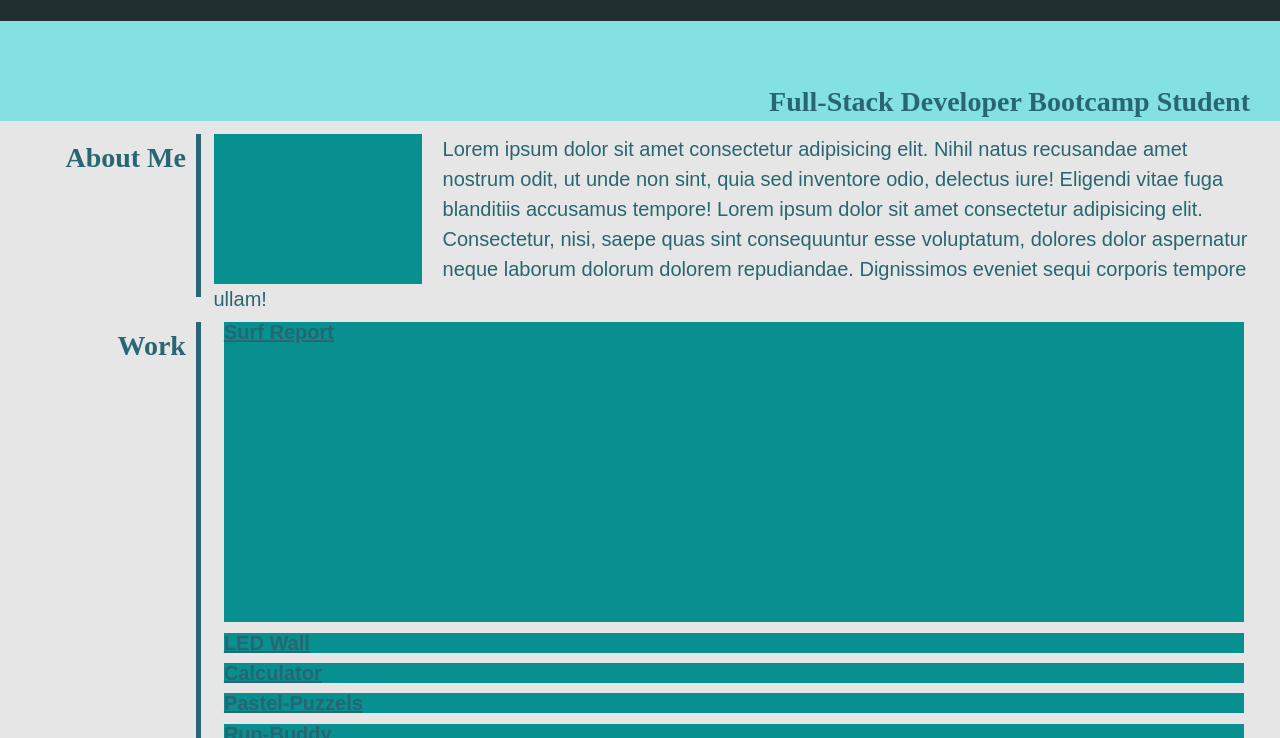
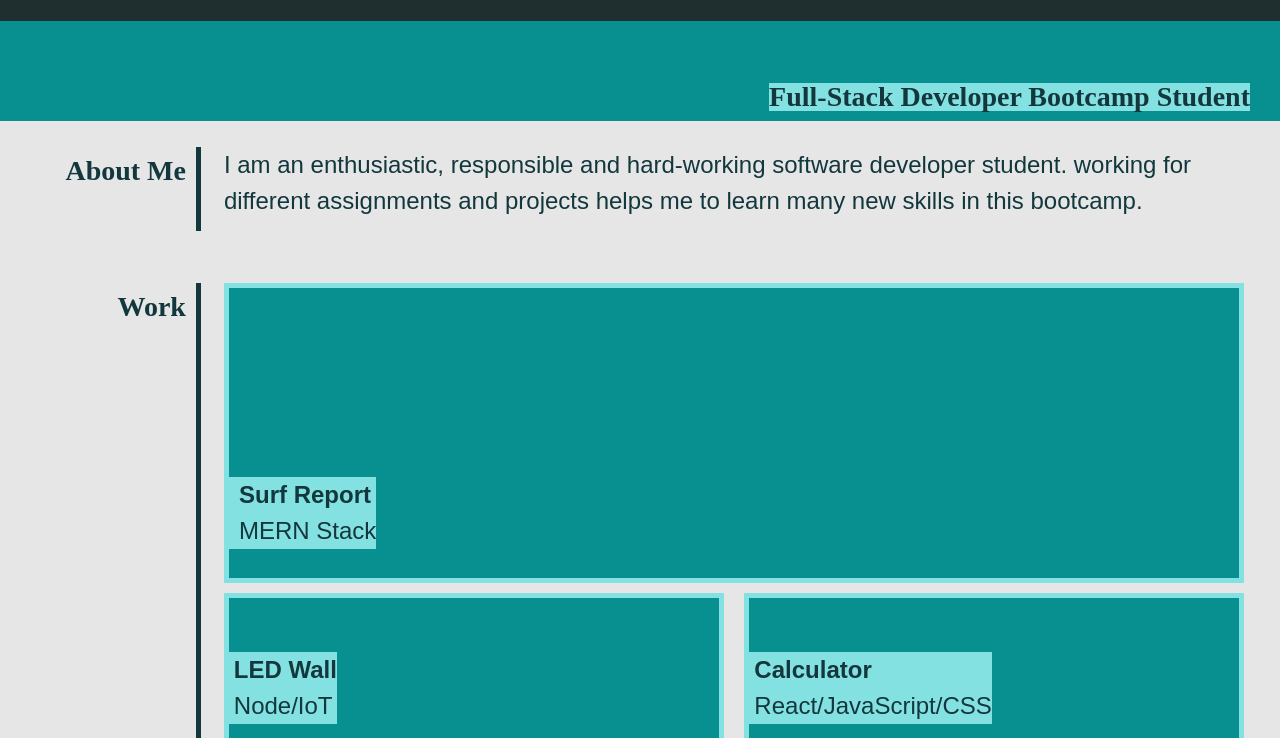
Before and after one commit to vantam8300/challenge2, a plain HTML site: page index.html in a window 1280 px wide. Shown: the part 62-800 px from the top of the page. Drawn offline with Linux system fonts and the light colour scheme.

Commit message:
finish the 'work' and 'contact me' sections

```diff
--- a/assets/style/style.css
+++ b/assets/style/style.css
@@ -1,9 +1,14 @@
 :root {
     --background_color: #84e1e1;
-    --subheading_tex_color: #276672;
+    --subheading_text_color: #12373d;
     --header-color: #1f2e2e;
 }
 
+body {
+    background-color: #e6e6e6;
+}
+
+/* header section*/
 header {
     display: flex;
     flex-wrap: wrap;
@@ -11,10 +16,6 @@ header {
     justify-content: space-between;
     color: var(--header-color);
     align-items: center;
-}
-
-body {
-    background-color: #e6e6e6;
 }
 
 h1 {
@@ -48,40 +49,37 @@ header a {
 #title{
     position: relative;
     margin: 0px;
+    background-image: url(../images/background-image.png);
     background-color: var(--background_color);
     min-height: 100px;
 }
 
 h2 {
-    color: var(--subheading_tex_color);
+    color: var(--subheading_text_color);
     font-size: 175%;
     font-family: serif;
 }
 #title h2 {
+    background-color: var(--background_color);
     position: absolute;
-    bottom: 5px;
+    bottom: 10px;
     right: 30px;
 }
 
-img {
-    float: left;
-    width: 20%;
-    height: 100%;
-    margin-right: 2%;
-
-}
+/* about me */
 
 section {
     display: flex;
     justify-content: space-between;
-    padding: 1%;
+    padding: 2% 1%;
     flex-wrap: wrap;
 }
 
 section p {
     line-height: 1.5;
-    font-size: 20px;
-    color: var(--subheading_tex_color);
+    font-size: 150%;
+    color: var(--subheading_text_color);
+    padding-left: 1%;
 }
 
 aside {
@@ -89,7 +87,7 @@ aside {
     justify-content: end;
     padding: 10px 10px 0 0;
     width: 15%;
-    border-right: 5px solid var(--subheading_tex_color);
+    border-right: 5px solid var(--subheading_text_color);
 }
 
 
@@ -109,50 +107,70 @@ article ul {
 }
 
 /* applications */
+.applications p {
+    position: absolute;
+    bottom: 10%;
+    left: 0%;
+    background-color: var(--background_color);
+}
 
-section a {
-    color: var(--subheading_tex_color);
+.applications a {
+    color: var(--subheading_text_color);
     font-weight: bolder;
-    font-size: 20px;
+    text-decoration: none;
 }
 
 .applications {
     display: flex;
     flex-wrap: wrap;
-    flex-direction: column;
 }
 
-.applications div {
+article div {
+    position: relative;
+    display: flex;
+    flex-wrap: wrap;
+    min-height: 150px;
     margin: 0 1% 1% 1%;
+    width: 48%;
+    border: 5px solid var(--background_color);
 }
 
 
 .surf-report {
-    background-image: url(../images/title-background-image.png);
+    background-image: url(../images/background-image.png);
+    width: 100%;
     min-height: 300px;
 
 }
 
 .LED-wall {
 
-    background-image: url(../images/title-background-image.png);
+    background-image: url(../images/background-image.png);
 
 }
 
 .calculator {
 
-    background-image: url(../images/title-background-image.png);
+    background-image: url(../images/background-image.png);
 
 }
 
 .pastel-puzzels {
 
-    background-image: url(../images/title-background-image.png);
+    background-image: url(../images/background-image.png);
 
 }
 
 .run-buddy {
 
-    background-image: url(../images/title-background-image.png);
+    background-image: url(../images/background-image.png);
 
 }
+
+/* contact me section */
+
+#contact a {
+    color: var(--subheading_text_color);
+    font-weight: bolder;
+    font-size: 20px;
+}
--- a/index.html
+++ b/index.html
@@ -32,15 +32,8 @@
             </aside>
             <article>
                 <p>
-                    <img src="assets/images/title-background-image.png" alt="">
-                    Lorem ipsum dolor sit amet consectetur adipisicing elit. Nihil
-                    natus recusandae amet nostrum odit, ut unde non sint, quia sed
-                    inventore odio, delectus iure! Eligendi vitae fuga blanditiis
-                    accusamus tempore! Lorem ipsum dolor sit amet consectetur
-                    adipisicing elit. Consectetur, nisi, saepe quas sint consequuntur
-                    esse voluptatum, dolores dolor aspernatur neque laborum dolorum
-                    dolorem repudiandae. Dignissimos eveniet sequi corporis tempore
-                    ullam!
+                    I am an enthusiastic, responsible and hard-working software developer student. working for different
+                    assignments and projects helps me to learn many new skills in this bootcamp.
                 </p>
             </article>
         </section>
@@ -51,19 +44,39 @@
             </aside>
             <article class="applications">
                 <div class="surf-report">
+                    <p>
                         <a href="">Surf Report</a>
+                        <br>
+                        MERN Stack
+                    </p>
                 </div>
                 <div class="LED-wall">
+                    <p>
                         <a href="">LED Wall</a>
+                        <br>
+                        Node/IoT
+                    </p>
                 </div>
                 <div class="calculator">
+                    <p>
                         <a href="">Calculator</a>
+                        <br>
+                        React/JavaScript/CSS
+                    </p>
                 </div>
                 <div class="pastel-puzzels">
+                    <p>
                         <a href="">Pastel-Puzzels</a>
+                        <br>
+                        MERN Stack
+                    </p>
                 </div>
                 <div class="run-buddy">
+                    <p>
                         <a href="">Run-Buddy</a>
+                        <br>
+                        HTML/CSS
+                    </p>
                 </div>
             </article>
         </section>
```
Also changed, not shown: assets/images/background-image.png (renamed from assets/images/title-background-image.png). Lines whose indentation alone changed are shown as unchanged.
